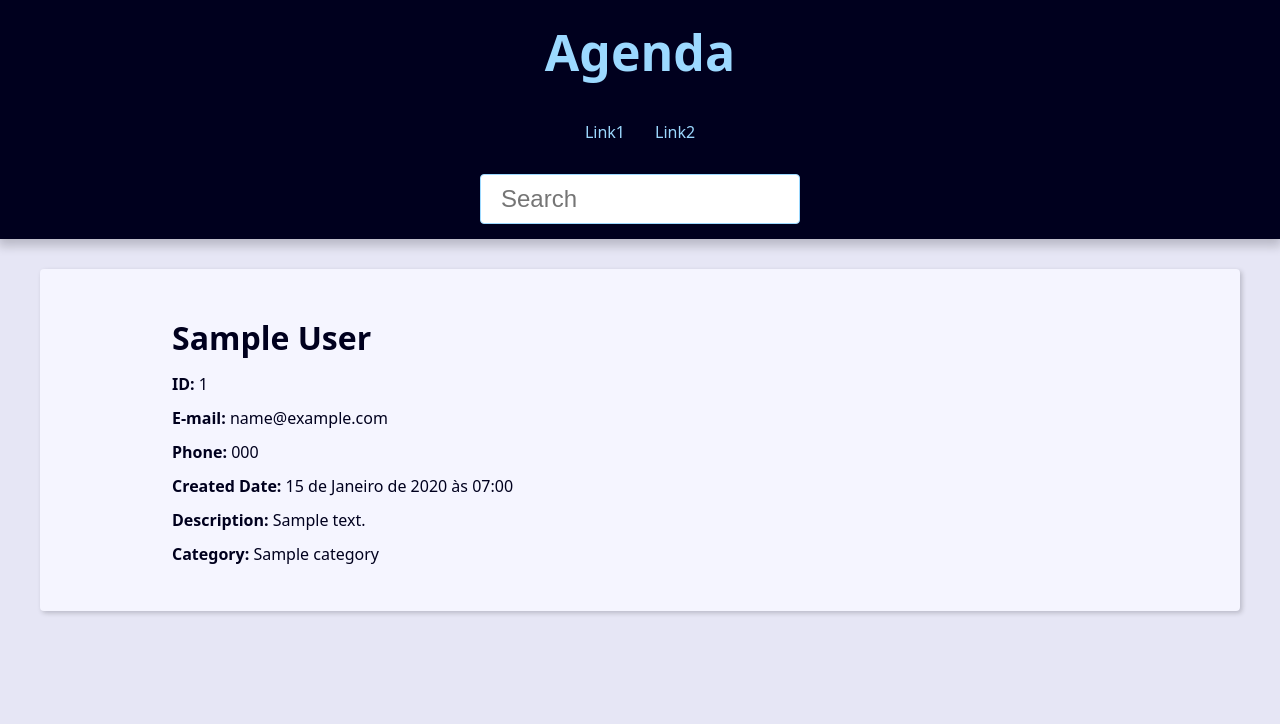
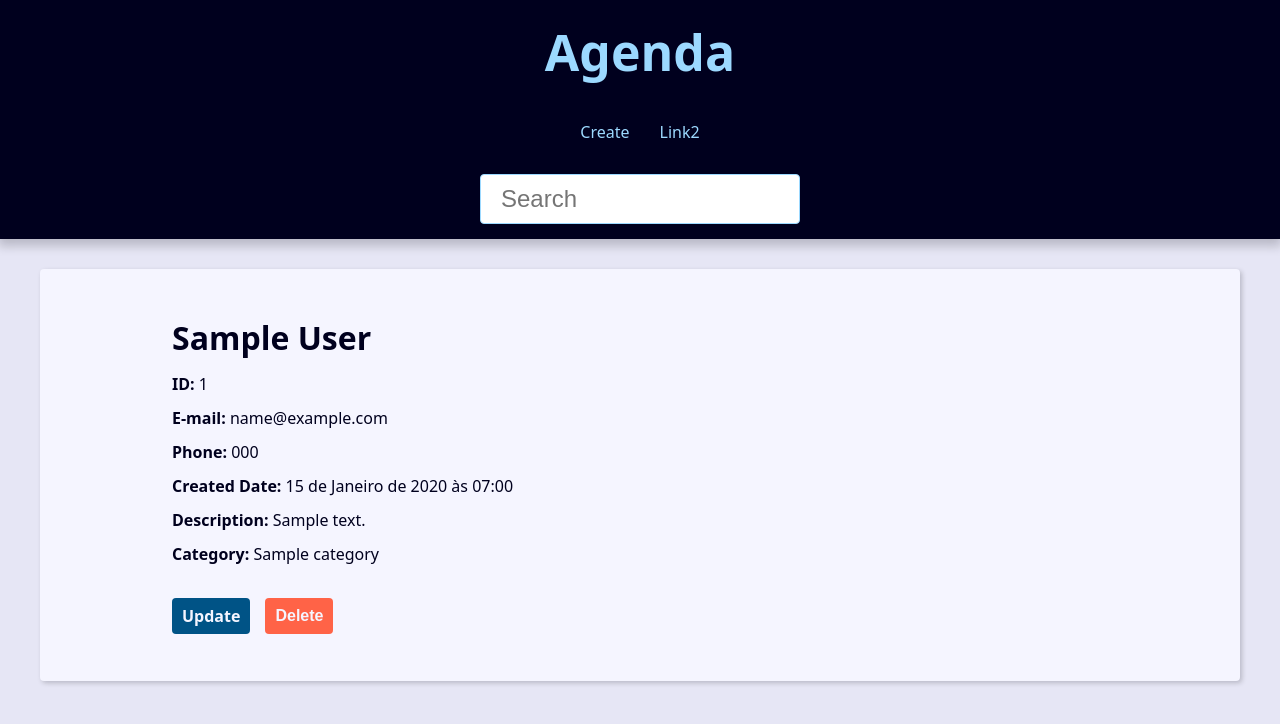
Before and after one commit to heracritolango/ProjetoAgenda, a Django app: a page that uses contact/templates/contact/contact.html in a window 1280 px wide. Shown: the top 724 px of the page. Run offline with Django 5.2, Linux system fonts and the light colour scheme; tables that the repository leaves empty hold one stand-in row (values such as "Sample post").

Commit message:
Adicionado botões update e delete no formulário

```diff
--- a/base_static/global/css/style.css
+++ b/base_static/global/css/style.css
@@ -313,3 +313,23 @@ svg {
   filter: brightness(80%);
   box-shadow: 0 0 5px var(--link-dark-color);
 }
+
+.contact-links {
+  margin-block: calc(var(--small-font-size) * 2);
+  display: flex;
+  align-items: center;
+  gap: 0 var(--spacing);
+}
+
+.btn-link {
+  font-size: var(--small-font-size);
+  text-decoration: none;
+  font-weight: bold;
+  padding: 1rem;
+  display: block;
+  line-height: var(--small-font-size);
+}
+
+.btn-delete {
+  background: tomato;
+}
--- a/base_templates/global/partials/_header.html
+++ b/base_templates/global/partials/_header.html
@@ -8,8 +8,8 @@
 	<nav class="menu">
 		<ul class="menu-list">
 			<li class="menu-item">
-				<a href="" class="menu-link">
-					Link1
+				<a href="{% url 'contact:create' %}" class="menu-link">
+					Create
 				</a>
 			</li>
 			<li class="menu-item">
--- a/contact/templates/contact/contact.html
+++ b/contact/templates/contact/contact.html
@@ -12,5 +12,22 @@
 			<p><b>Created Date:</b> {{ contact.created_date }}</p>
 			<p><b>Description:</b> {{ contact.description }}</p>
 			<p><b>Category:</b> {{ contact.category.name }}</p>
+
+			<div class="contact-links">
+				<a class="btn btn-link" href="{% url 'contact:update' contact.id %}">Update</a>
+
+				<form action="{% url 'contact:delete' contact.id %}" method="POST">
+					{% csrf_token %}
+
+					{% if confirmation == 'no' %}
+						<input type="hidden" name="confirmation" value="yes">
+						<button class="btn btn-link btn-delete" type="submit">Confirma?</button>
+					{% else %}
+						<button class="btn btn-link btn-delete" type="submit">Delete</button>
+					{% endif %}
+
+				</form>
+			</div>
+
 		</div>
 {% endblock content %}
--- a/contact/templates/contact/create.html
+++ b/contact/templates/contact/create.html
@@ -6,7 +6,7 @@
 		<h2>Contact</h2>
 
 		<form
-			action="{% url 'contact:create' %}"
+			action="{{ form_action }}"
 			method="POST"
 			enctype="multipart/form-data"
 		>
--- a/contact/urls.py
+++ b/contact/urls.py
@@ -10,4 +10,6 @@ urlpatterns = [
     # contact (CRUD)
     path('contact<int:contact_id>/', views.contact, name='contact'),
     path('contact/create/', views.create, name='create'),
+    path('contact<int:contact_id>/update/', views.update, name='update'),
+    path('contact<int:contact_id>/delete/', views.delete, name='delete'),
 ]
```
Also changed, not shown: contact/views/contact_forms.py (+61 -6 lines).
